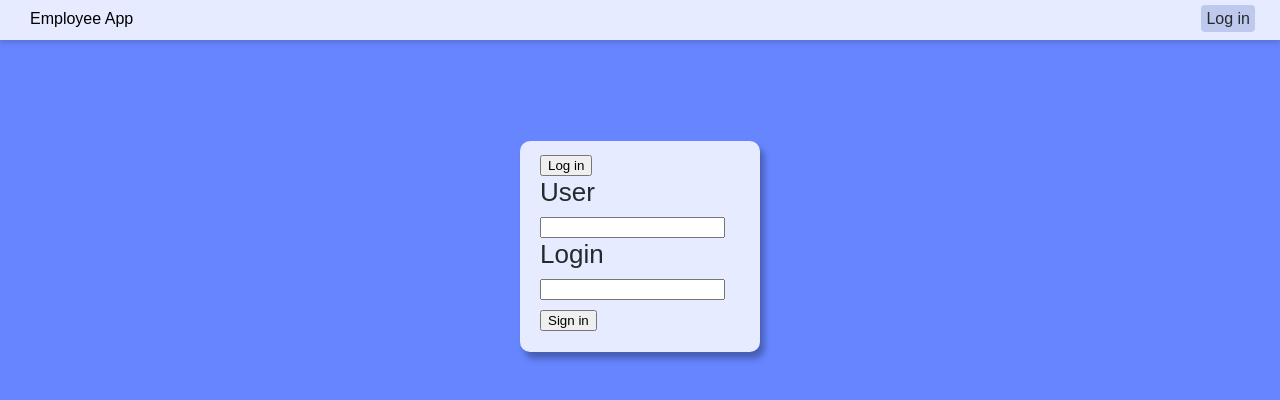
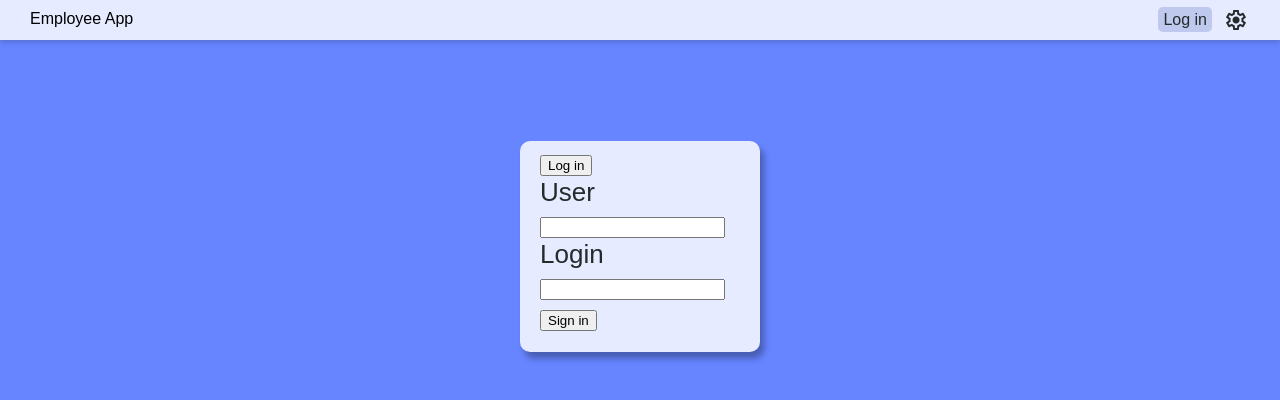
Before and after one commit to Jakub-T-Nowak/EmployeesApp, a React (Create React App) app: page /login in a window 1280 px wide. Shown: the top 400 px of the page. Built offline with nearby package versions, Linux system fonts and the light colour scheme; no server answers.

Commit message:
J-21: settings, simple implementation

```diff
--- a/public/index.html
+++ b/public/index.html
@@ -13,6 +13,7 @@
       user's mobile device or desktop. See https://developers.google.com/web/fundamentals/web-app-manifest/
     -->
     <link rel="manifest" href="%PUBLIC_URL%/manifest.json" />
+    <link rel="stylesheet" href="https://fonts.googleapis.com/css2?family=Material+Symbols+Outlined:wght@300" />
     <!--
       Notice the use of %PUBLIC_URL% in the tags above.
       It will be replaced with the URL of the `public` folder during the build.
--- a/src/App.js
+++ b/src/App.js
@@ -4,6 +4,7 @@ import ProtectedRoute from "./components/protectedRoute/ProtectedRoute";
 import Layout from "./components/layout/Layout";
 import HomePage from "./components/pages/HomePage";
 import LoginPage from "./components/pages/LoginPage";
+import SettingsPage from "./components/pages/Settings";
 import NotFoundPage from "./components/pages/NotFoundPage";
 
 import "./Body.css";
@@ -21,6 +22,9 @@ function App() {
                 <Route path="/login">
                     <LoginPage />
                 </Route>
+                <ProtectedRoute path="/settings">
+                    <SettingsPage />
+                </ProtectedRoute>
                 <Route path="*">
                     <NotFoundPage />
                 </Route>
--- a/src/components/header/Header.js
+++ b/src/components/header/Header.js
@@ -26,6 +26,13 @@ const Header = () => {
                 >
                     {ctx.isLogged ? "Log out" : "Log in"}
                 </NavLink>
+                <NavLink
+                    to="/settings"
+                    className={styles.header__link}
+                    activeClassName={styles.active}
+                >
+                    <span className="material-symbols-outlined">settings</span>
+                </NavLink>
             </nav>
         </header>
     );
--- a/src/components/header/Header.module.sass
+++ b/src/components/header/Header.module.sass
@@ -16,19 +16,26 @@
         margin-left: 30px
 
     &__navigation
+        display: flex
         margin-right: 20px
+        margin-top: -3px
 
     &__link
-        padding: 5px
-        margin-right: 5px
-        border-radius: 4px
+        display: block
+        height: 15px
+        padding: 4px 5px 6px 5px
+        margin-right: 7px
+        border-radius: 5px
         text-decoration: none
         color: $text-primary
 
-        &:hover
-            background-color: #8492c1
-        &:active
-            color: black
+        &:last-of-type
+            padding: 1px 5px 9px 5px
+
+            &:hover
+                background-color: #8492c1
+            &:active
+                color: black
 
     .active
-        background-color:#bfc8ed
+        background-color: #bfc8ed
--- /dev/null
+++ b/src/components/pages/Settings.js
@@ -0,0 +1,8 @@
+import React from "react";
+import Settings from "../settings/Settings";
+
+const SettingsPage = () => {
+    return <Settings />;
+};
+
+export default SettingsPage;
--- /dev/null
+++ b/src/components/settings/Settings.js
@@ -0,0 +1,12 @@
+import React from "react";
+import styles from "./Settings.module.sass";
+
+const Settings = () => {
+    return (
+        <div className={styles.container}>
+            <div>{"settings. WiP."}</div>
+        </div>
+    );
+};
+
+export default Settings;
--- /dev/null
+++ b/src/components/settings/Settings.module.sass
@@ -0,0 +1,6 @@
+@import "../commonStyles/_background"
+
+.container
+    @include background
+    margin: 100px auto
+    width: 200px
```
